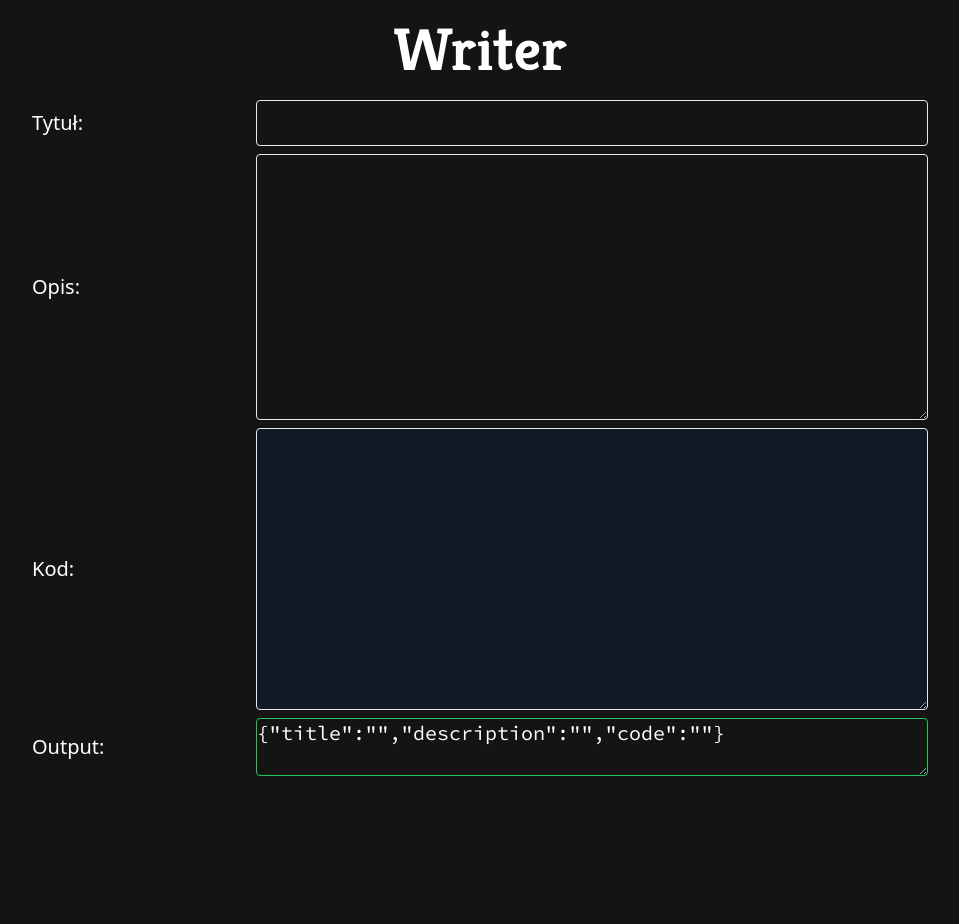
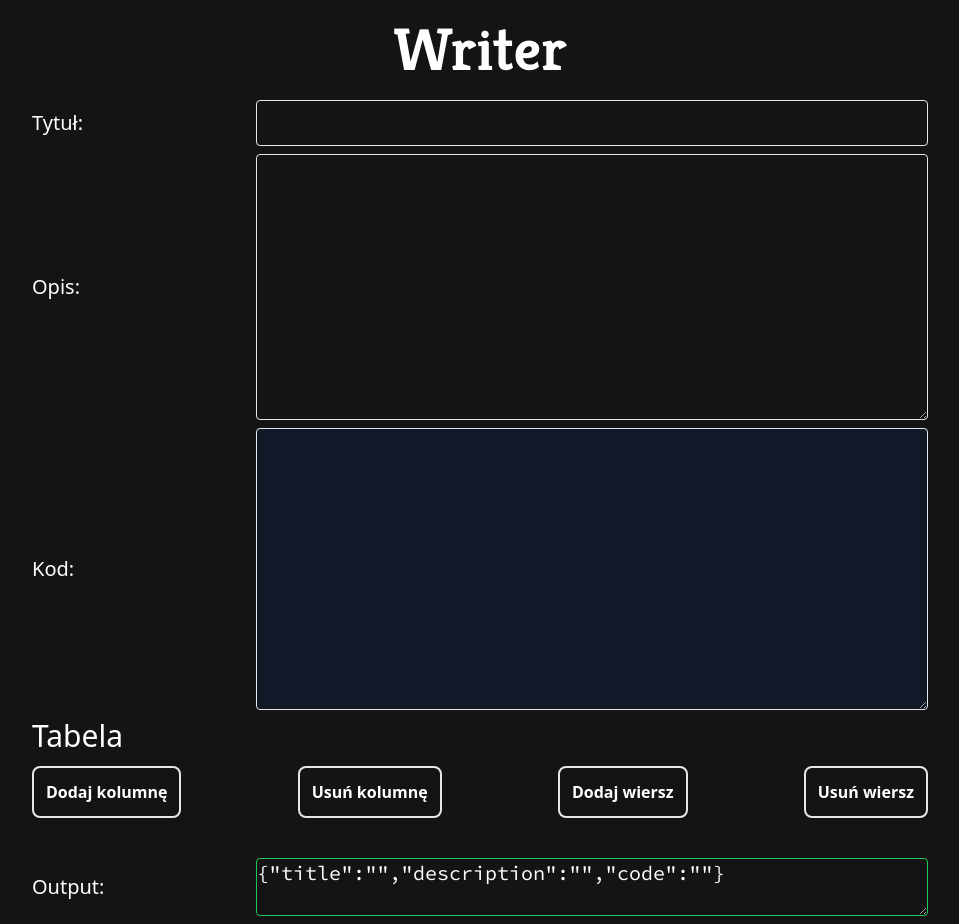
Before and after one commit to KariminK/zstplusplus, a React (Vite) app: page /writer in a window 1280 px wide. Shown: the whole page, without its empty margins (160-1119 px from the left). Before the commit the page ends 800 px from the top, so only its background shows below. Built offline with nearby package versions, Linux system fonts and the light colour scheme; the HTML template or start-up script is replaced by a standard one.

Commit message:
added table to writer

```diff
--- /dev/null
+++ b/src/pages/Writer/Components/TableRow/TableRow.jsx
@@ -0,0 +1,35 @@
+import PropTypes from "prop-types";
+
+const TableRow = ({ columns, header }) => {
+  const columnEls = [];
+  for (let i = 0; i < columns; i++) {
+    if (!header)
+      columnEls.push(
+        <td className="border-2 p-5" key={crypto.randomUUID()}>
+          <input
+            type="text"
+            className="bg-transparent w-full text-white p-2 border outline-none rounded"
+            name=""
+            id=""
+          />
+        </td>
+      );
+    else
+      columnEls.push(
+        <th className="border-2 p-5" key={crypto.randomUUID()}>
+          <input
+            type="text"
+            className="bg-transparent w-full text-white p-2 border outline-none rounded"
+            name=""
+            id=""
+          />
+        </th>
+      );
+  }
+  return <tr>{columnEls}</tr>;
+};
+TableRow.propTypes = {
+  columns: PropTypes.number,
+  header: PropTypes.bool,
+};
+export default TableRow;
--- a/src/pages/Writer/Writer.jsx
+++ b/src/pages/Writer/Writer.jsx
@@ -1,10 +1,13 @@
 import { useState } from "react";
 import Label from "./Components/Label";
+import TableRow from "./Components/TableRow/TableRow";
 
 const Writer = () => {
   const [title, setTitle] = useState("");
   const [description, setDescription] = useState("");
   const [code, setCode] = useState("");
+  const [rows, setRows] = useState(0);
+  const [columns, setColumns] = useState(2);
 
   const inputChangeHandle = (e, setState) => {
     e.preventDefault();
@@ -16,6 +19,19 @@ const Writer = () => {
       setCode(code + "\t");
     }
   };
+
+  const addToTableHandle = (e, state, setState) => {
+    e.preventDefault();
+    setState(state + 1);
+  };
+  const removeFromTableHandle = (e, state, setState) => {
+    e.preventDefault();
+    if (state === 0) return;
+    setState(state - 1);
+  };
+  const rowElements = [];
+  for (let i = 0; i < rows - 1; i++)
+    rowElements.push(<TableRow columns={columns} key={crypto.randomUUID()} />);
   const output = JSON.stringify({
     title,
     description,
@@ -58,6 +74,39 @@ const Writer = () => {
             value={code}
           ></textarea>
         </Label>
+        <h2 className="text-3xl text-white text-bold">Tabela</h2>
+        <div className="flex justify-between my-3">
+          <button
+            className="border-2 rounded-lg text-white font-bold p-3"
+            onClick={(e) => addToTableHandle(e, columns, setColumns)}
+          >
+            Dodaj kolumnę
+          </button>
+          <button
+            className="border-2 rounded-lg text-white font-bold p-3"
+            onClick={(e) => removeFromTableHandle(e, columns, setColumns)}
+          >
+            Usuń kolumnę
+          </button>
+          <button
+            className="border-2 rounded-lg text-white font-bold p-3"
+            onClick={(e) => addToTableHandle(e, rows, setRows)}
+          >
+            Dodaj wiersz
+          </button>
+          <button
+            className="border-2 rounded-lg text-white font-bold p-3"
+            onClick={(e) => removeFromTableHandle(e, rows, setRows)}
+          >
+            Usuń wiersz
+          </button>
+        </div>
+        <table className="w-full my-5">
+          <thead>
+            {rows > 0 && <TableRow columns={columns} header={true} />}
+          </thead>
+          <tbody>{rowElements}</tbody>
+        </table>
 
         <Label text={"Output:"}>
           <textarea
```
Also changed, not shown: src/data/obiektowe.json (+16 -33 lines), 1 other file (tests, documents, lock files or other folders).
